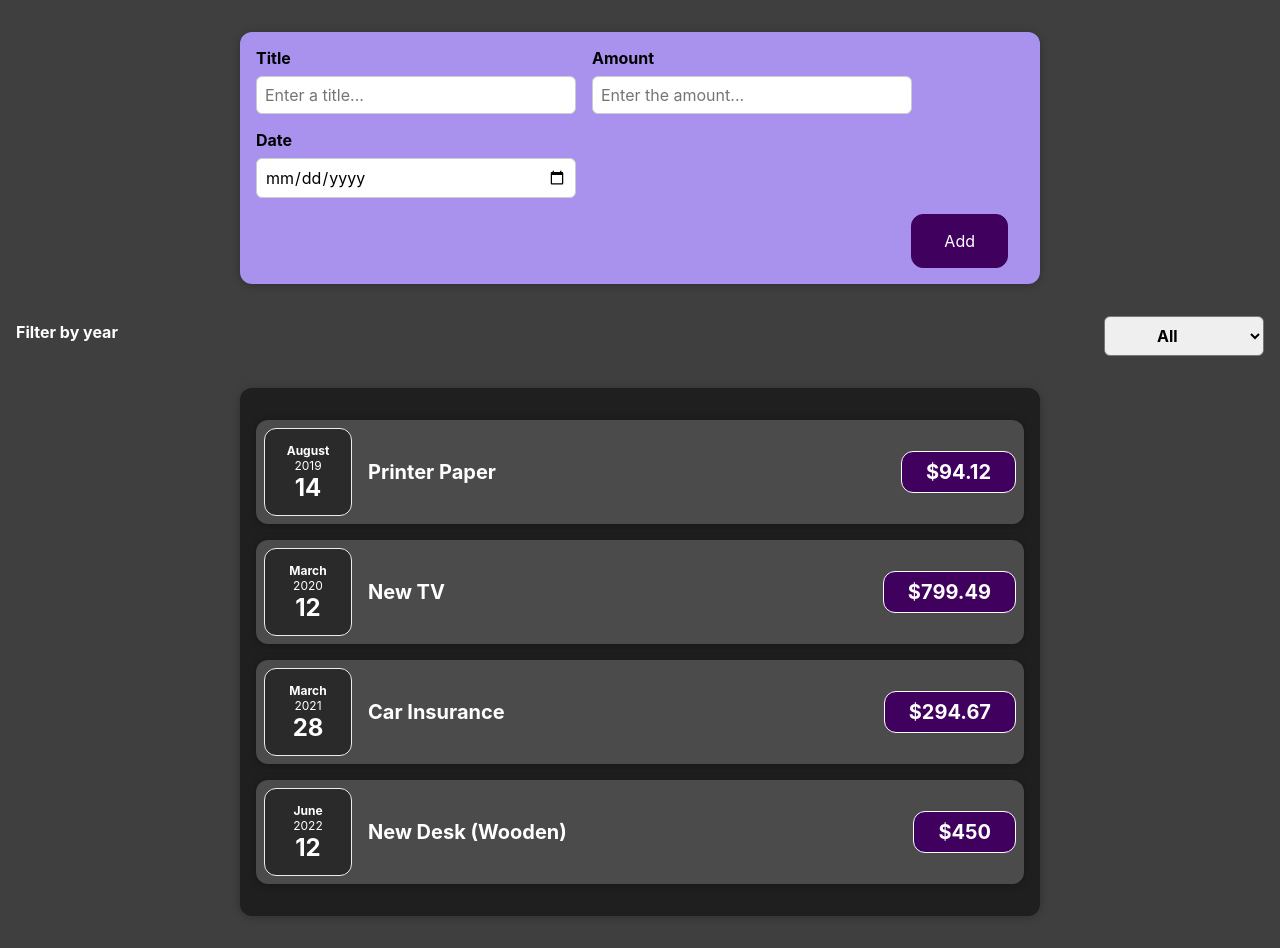
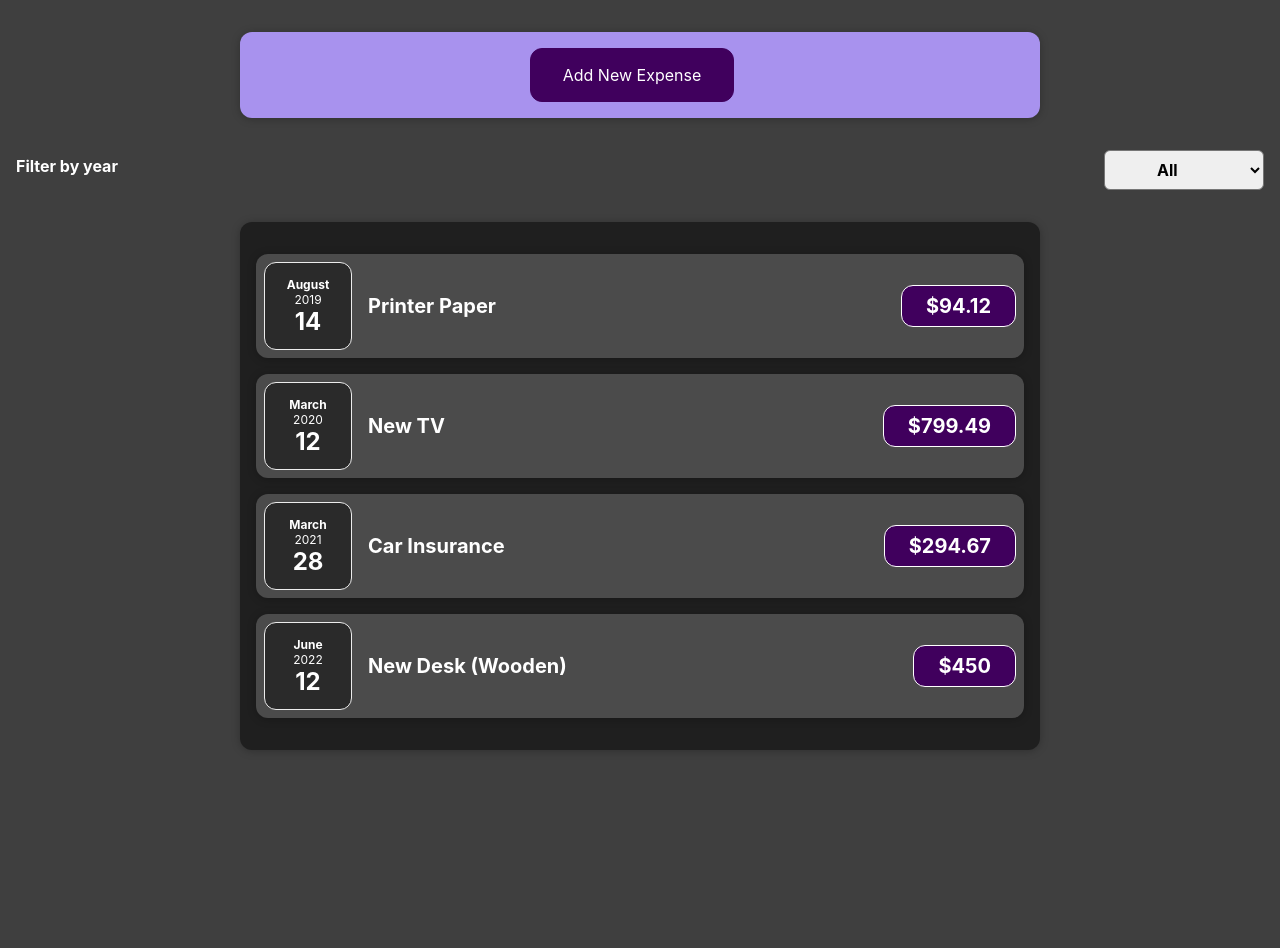
Before and after one commit to debojyotichatterjee9/react-expense-tracker, a React (Create React App) app: page / in a window 1280 px wide. After the commit the page ends 800 px from the top, so only its background shows below. Built offline with nearby package versions, Linux system fonts and the light colour scheme.

Commit message:
form show/hide

```diff
--- a/src/components/ExpenseComponents/ExpenseForm/ExpenseForm.js
+++ b/src/components/ExpenseComponents/ExpenseForm/ExpenseForm.js
@@ -48,6 +48,10 @@ const ExpenseForm = props => {
     })
     }
 
+    const cancelSubmission = () => {
+        props.onCancel()
+    }
+
     return (
             <form onSubmit={formSubmitHandler}>
                 <div className="new-expense__controls">
@@ -82,6 +86,7 @@ const ExpenseForm = props => {
                     </div>
                 </div>
                 <div className="new-expense__actions">
+                    <button onClick={cancelSubmission}>Cancel</button>
                     <button type="submit">Add</button>
                 </div>
             </form>
--- a/src/components/ExpenseComponents/NewExpense/NewExpense.js
+++ b/src/components/ExpenseComponents/NewExpense/NewExpense.js
@@ -1,10 +1,12 @@
-import React from "react";
+import React, { useState } from "react";
 import "./NewExpense.css"
 
 import ExpenseForm from "../ExpenseForm/ExpenseForm"
 
 
 const NewExpense = props => {
+
+    const [ expenseFormFlag, setExpenseFormFlag ] = useState(false)
 
     const createExpenseHandler = userInput => {
         const expenseData = {
@@ -14,10 +16,19 @@ const NewExpense = props => {
         props.onAddExpense(expenseData)
     }
 
-
+    const formToggleHandeler = event => {
+        setExpenseFormFlag(!expenseFormFlag)
+    }
     return (
         <div className="new-expense">
-            <ExpenseForm onCreateExpense={createExpenseHandler}/>
+            {expenseFormFlag
+            ?
+            <ExpenseForm onCreateExpense={createExpenseHandler} onCancel={formToggleHandeler}/>
+            :
+            <button onClick={formToggleHandeler}>Add New Expense</button>
+            }
+
+
         </div>
     );
 }
```
